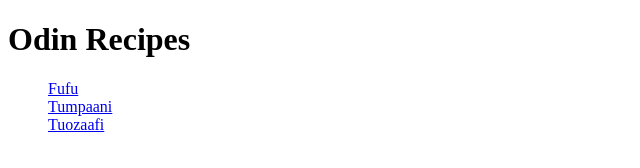
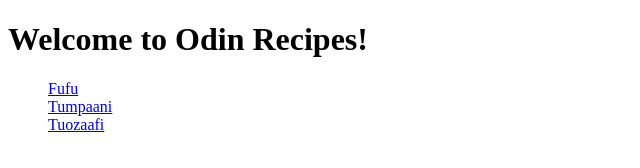
Before and after one commit to bkpekur/odin-recipes, a plain HTML site: page index.html in a window 1280 px wide. Shown: the whole page, without its empty margins (0-640 px from the left). Drawn offline with Linux system fonts and the light colour scheme.

Commit message:
Changes to homepage
Change welcome page for aesthetic reasons

```diff
--- a/index.html
+++ b/index.html
@@ -6,7 +6,7 @@
     <title>Recipes</title>
 </head>
 <body>
-<h1>Odin Recipes</h1>
+<h1>Welcome to Odin Recipes!</h1>
 <ul style="list-style-type: none;">
 
 <li><a href="recipes/fufu.html">Fufu</a> </li>
```
